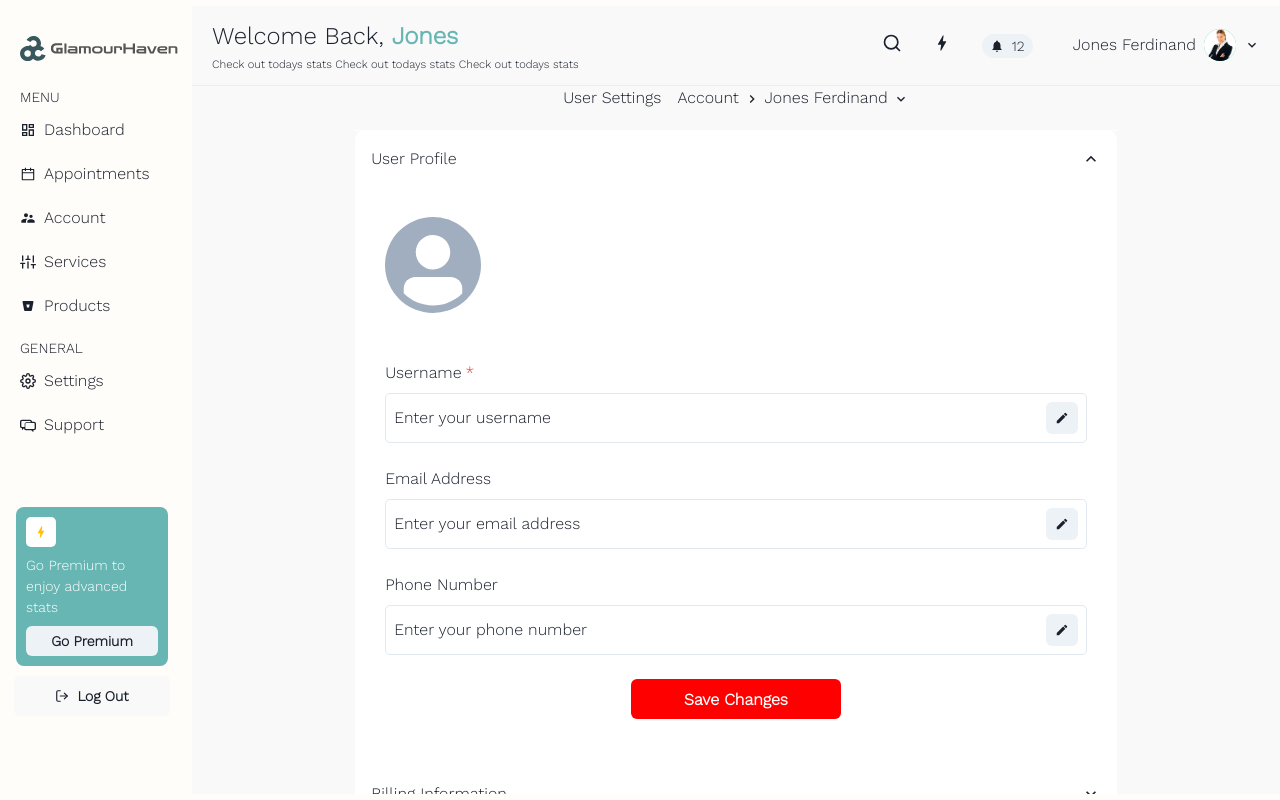
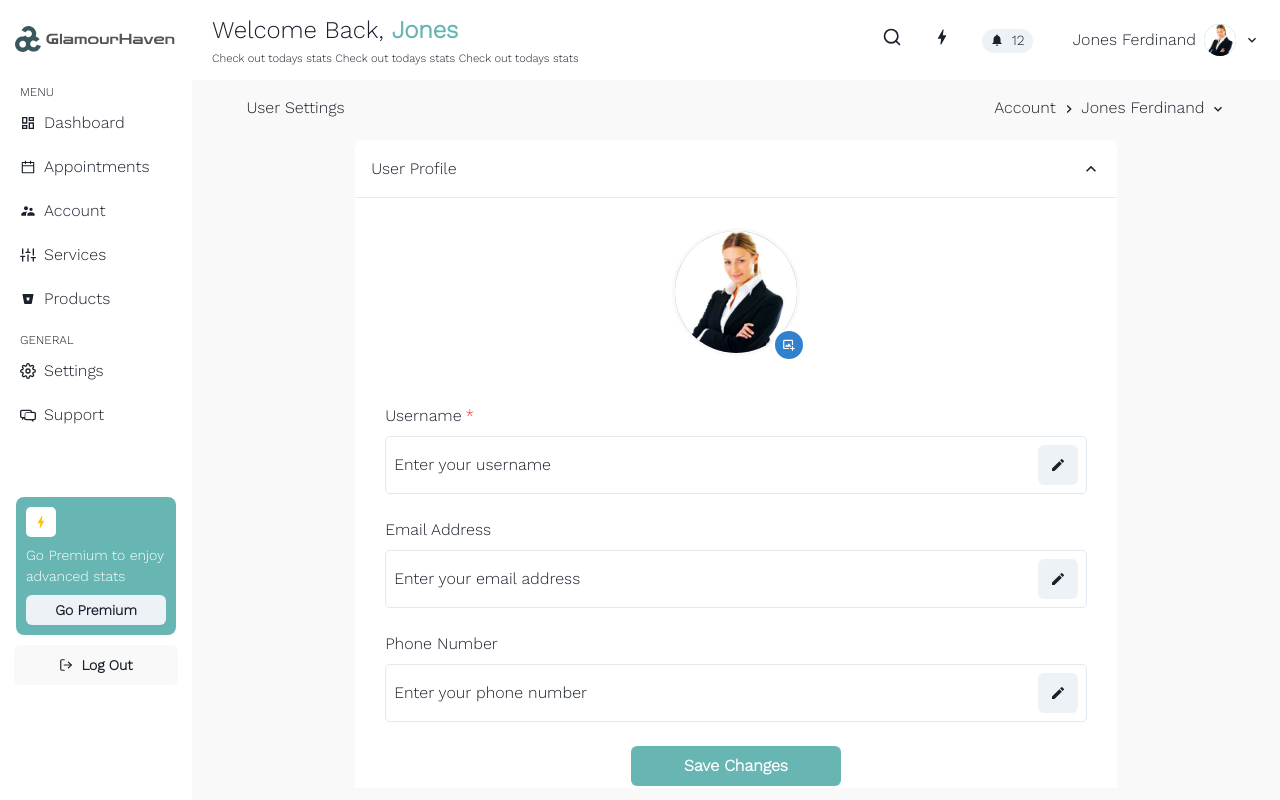
Before and after one commit to ProjectXV/GlamourHaven, a React (Create React App) app in the folder client/: page /account/settings in a window 1280 px wide. Built offline with nearby package versions, Linux system fonts and the light colour scheme.

Commit message:
finished settings page UI

```diff
--- a/client/src/components/Sidebar.js
+++ b/client/src/components/Sidebar.js
@@ -19,12 +19,12 @@ import Logo from "./Logo";
 
 const Sidebar = () => {
   return (
-    <Box pt="30px" width="15vw" h="100vh">
-      <Box mb="20px" alignItems="center" pl="20px">
+    <Box pt="20px" width="15vw" h="100vh" bg="white">
+      <Box mb="25px" alignItems="center" pl="15px">
         <Logo />
       </Box>
       <Box>
-        <Text align="left" pl="20px" fontSize="sm">
+        <Text align="left" pl="20px" fontSize="xs">
           MENU
         </Text>
         <HStack
@@ -128,7 +128,13 @@ const Sidebar = () => {
           <Link>Products</Link>
         </HStack>
         {/* <Divider bg="#EBEBEB" w="80%" ml="20px" /> */}
-        <Text align="left" pl="20px" fontSize="sm" mt="10px">
+        <Text
+          align="left"
+          pl="20px"
+          fontSize="xs"
+          mt="10px"
+          _expanded={{ borderTopWidth: "1px" }}
+        >
           GENERAL
         </Text>
         <HStack
--- a/client/src/components/TopBar.jsx
+++ b/client/src/components/TopBar.jsx
@@ -1,6 +1,5 @@
 import {
   Avatar,
-  Divider,
   Flex,
   HStack,
   Icon,
@@ -17,8 +16,7 @@ import avatar from "../assets/team.jpg";
 
 const TopBar = () => {
   return (
-    <>
-      <Flex py={3} px={5} alignItems="center" w="85vw">
+    <Flex py={3} px={5} alignItems="center" w="85vw" bg="white" h="10vh">
       <VStack alignItems="left" spacing="3px">
         <HStack>
           <Text fontSize="1.5em">Welcome Back, </Text>
@@ -47,8 +45,6 @@ const TopBar = () => {
         <Icon as={ChevronDownIcon} />
       </HStack>
     </Flex>
-      <Divider width="100%" />
-    </>
   );
 };
 
--- a/client/src/pages/Settings.js
+++ b/client/src/pages/Settings.js
@@ -1,4 +1,4 @@
-import React from "react";
+import React, { useRef } from "react";
 import TopBar from "../components/TopBar";
 import SideBar from "../components/Sidebar";
 import { ChevronRightIcon, ChevronDownIcon } from "@chakra-ui/icons";
@@ -15,7 +15,6 @@ import {
   Stack,
   Center,
   Flex,
-  Spacer,
   Avatar,
   FormControl,
   FormLabel,
@@ -26,9 +25,12 @@ import {
   Editable,
   EditableInput,
   EditablePreview,
+  AvatarBadge,
 } from "@chakra-ui/react";
 import { CheckIcon, CloseIcon } from "@chakra-ui/icons";
 import { MdEdit } from "react-icons/md";
+import { BiImageAdd } from "react-icons/bi";
+import avatar from "../assets/team.jpg";
 
 function EditableControls() {
   const {
@@ -45,12 +47,7 @@ function EditableControls() {
     </ButtonGroup>
   ) : (
     <Flex justifyContent="center">
-      <IconButton
-        size="sm"
-        // ml={5}
-        icon={<MdEdit />}
-        {...getEditButtonProps()}
-      />
+      <IconButton icon={<MdEdit />} {...getEditButtonProps()} />
     </Flex>
   );
 }
@@ -60,8 +57,13 @@ const buttonStyles = {
   mb: "2vh",
   type: "submit",
   width: "30%",
-  bg: "red",
   color: "white",
+};
+
+const accordionButtonStyles = {
+  borderBottomWidth: "1px",
+  borderColor: "neutral.200",
+  p: "4",
 };
 
 const editableStyles = {
@@ -73,17 +75,35 @@ const editableStyles = {
 };
 
 const Settings = () => {
+  const inputFile = useRef(null);
+
+  const onButtonClick = () => {
+    // `current` points to the mounted file input element
+    inputFile.current.click();
+  };
+
   return (
-    <HStack>
+    <HStack spacing={0}>
+      <input
+        type="file"
+        id="file"
+        ref={inputFile}
+        style={{ display: "none" }}
+      />
       <SideBar />
-      <Flex bg="#F9F9F9" direction="column" maxWidth="85vw">
+      <Flex bg="#F9F9F9" direction="column" maxWidth="85vw" h="100vh">
         <TopBar />
         <Box h="88.5vh" overflowY="scroll">
           {/* NavBar */}
-          <Center pb={5}>
-            <HStack justifyContent="space-between">
+          <Center pb={5} width="inherit">
+            <HStack
+              width="90%"
+              justifyContent="space-between"
+              alignSelf="center"
+              mt="4"
+            >
               <Text>User Settings</Text>
-              <Spacer />
+
               <Text>
                 Account <Icon as={ChevronRightIcon} /> Jones Ferdinand{" "}
                 <Icon as={ChevronDownIcon} />
@@ -103,7 +123,10 @@ const Settings = () => {
               >
                 <AccordionItem _expanded={{ width: "50vw" }}>
                   <h2>
-                    <AccordionButton p={4} borderRadius="10px">
+                    <AccordionButton
+                      {...accordionButtonStyles}
+                      borderTopRadius="10px"
+                    >
                       <Box flex="1" textAlign="left">
                         User Profile
                       </Box>
@@ -112,7 +135,23 @@ const Settings = () => {
                   </h2>
                   <AccordionPanel p={30} width="inherit">
                     <Stack>
-                      <Avatar size="xl" />
+                      <Avatar
+                        alignSelf="center"
+                        size="2xl"
+                        src={avatar}
+                        borderWidth="3px"
+                        borderColor="neutral.100"
+                      >
+                        <AvatarBadge
+                          as={IconButton}
+                          onClick={onButtonClick}
+                          size="sm"
+                          rounded="full"
+                          colorScheme="blue"
+                          aria-label="remove Image"
+                          icon={<BiImageAdd color="#fff" />}
+                        />
+                      </Avatar>
 
                       <form id="login-form">
                         <FormControl id="username" mt="5vh" isRequired>
@@ -161,6 +200,7 @@ const Settings = () => {
                           {...buttonStyles}
                           _focus={{ outline: "none" }}
                           _active={{ outline: "none" }}
+                          bg="brand.300"
                         >
                           Save Changes
                         </Button>
@@ -171,7 +211,13 @@ const Settings = () => {
 
                 <AccordionItem>
                   <h2>
-                    <AccordionButton p={4}>
+                    <AccordionButton
+                      {...accordionButtonStyles}
+                      _expanded={{
+                        borderTopWidth: "0px",
+                        borderBottomWidth: "1px",
+                      }}
+                    >
                       <Box flex="1" textAlign="left">
                         Billing Information
                       </Box>
@@ -180,16 +226,14 @@ const Settings = () => {
                   </h2>
                   <AccordionPanel pb={4} p={30}>
                     <Text>
-                      Lorem ipsum dolor sit amet, consectetur adipiscing elit,
-                      sed do eiusmod tempor incididunt ut labore et dolore magna
-                      aliqua. Ut enim ad minim veniam, quis nostrud exercitation
-                      ullamco laboris nisi ut aliquip ex ea commodo consequat.
+                      Fill in the bank information into which you would want
+                      your transaction return and bonuses
                     </Text>
-                    <FormControl id="email" mt="3vh">
-                      <FormLabel>Email Address</FormLabel>
+                    <FormControl id="cardNumber" mt="3vh">
+                      <FormLabel>Card Number</FormLabel>
                       <Editable
-                        id="email"
-                        placeholder="Enter your email address"
+                        id="cardNumber"
+                        placeholder="Enter your card Number"
                         {...editableStyles}
                       >
                         <HStack justifyContent="space-between">
@@ -199,11 +243,12 @@ const Settings = () => {
                         </HStack>
                       </Editable>
                     </FormControl>
-                    <FormControl id="phone_number" mt="3vh">
-                      <FormLabel>Phone Number</FormLabel>
+                    <HStack alignContent="center" mt="3vh">
+                      <FormControl id="expirydate">
+                        <FormLabel>Expiry date</FormLabel>
                         <Editable
-                        id="phone_number"
-                        placeholder="Enter your phone number"
+                          id="expirydate"
+                          placeholder="DD/MM/YYYY"
                           {...editableStyles}
                         >
                           <HStack justifyContent="space-between">
@@ -213,10 +258,27 @@ const Settings = () => {
                           </HStack>
                         </Editable>
                       </FormControl>
+                      <FormControl id="CVC/CVV">
+                        <FormLabel>CVC/CVV</FormLabel>
+                        <Editable
+                          id="CVC-CVV"
+                          placeholder="..."
+                          {...editableStyles}
+                        >
+                          <HStack justifyContent="space-between">
+                            <EditablePreview />
+                            <EditableInput />
+                            <EditableControls />
+                          </HStack>
+                        </Editable>
+                      </FormControl>
+                    </HStack>
+
                     <Button
                       {...buttonStyles}
                       _focus={{ outline: "none" }}
                       _active={{ outline: "none" }}
+                      bg="brand.300"
                     >
                       Save Changes
                     </Button>
@@ -225,7 +287,13 @@ const Settings = () => {
 
                 <AccordionItem>
                   <h2>
-                    <AccordionButton p={4}>
+                    <AccordionButton
+                      {...accordionButtonStyles}
+                      _expanded={{
+                        borderTopWidth: "0px",
+                        borderBottomWidth: "1px",
+                      }}
+                    >
                       <Box flex="1" textAlign="left">
                         Advanced Settings
                       </Box>
@@ -236,21 +304,22 @@ const Settings = () => {
                     <Stack textAlign="left">
                       <Text fontWeight="bold">Delete Account</Text>
                       <Text>
-                        Lorem ipsum dolor sit amet, consectetur adipiscing elit,
-                        sed do eiusmod tempor incididunt ut labore et dolore
-                        magna aliqua. Ut enim ad minim veniam, quis nostrud
-                        exercitation ullamco laboris nisi ut aliquip ex ea
-                        commodo consequat.
+                        This means that all your information will be lost and
+                        history of appointments. Your account will also be
+                        deleted permanently. Please be sure you would like tio
+                        do this before you proceed
                       </Text>
                     </Stack>
+                    <Box alignItems="right">
                       <Button
                         {...buttonStyles}
                         _focus={{ outline: "none" }}
                         _active={{ outline: "none" }}
-                      align="right"
+                        bg="red"
                       >
                         Delete Account
                       </Button>
+                    </Box>
                   </AccordionPanel>
                 </AccordionItem>
               </Accordion>
```
Lines whose indentation alone changed are shown as unchanged.
